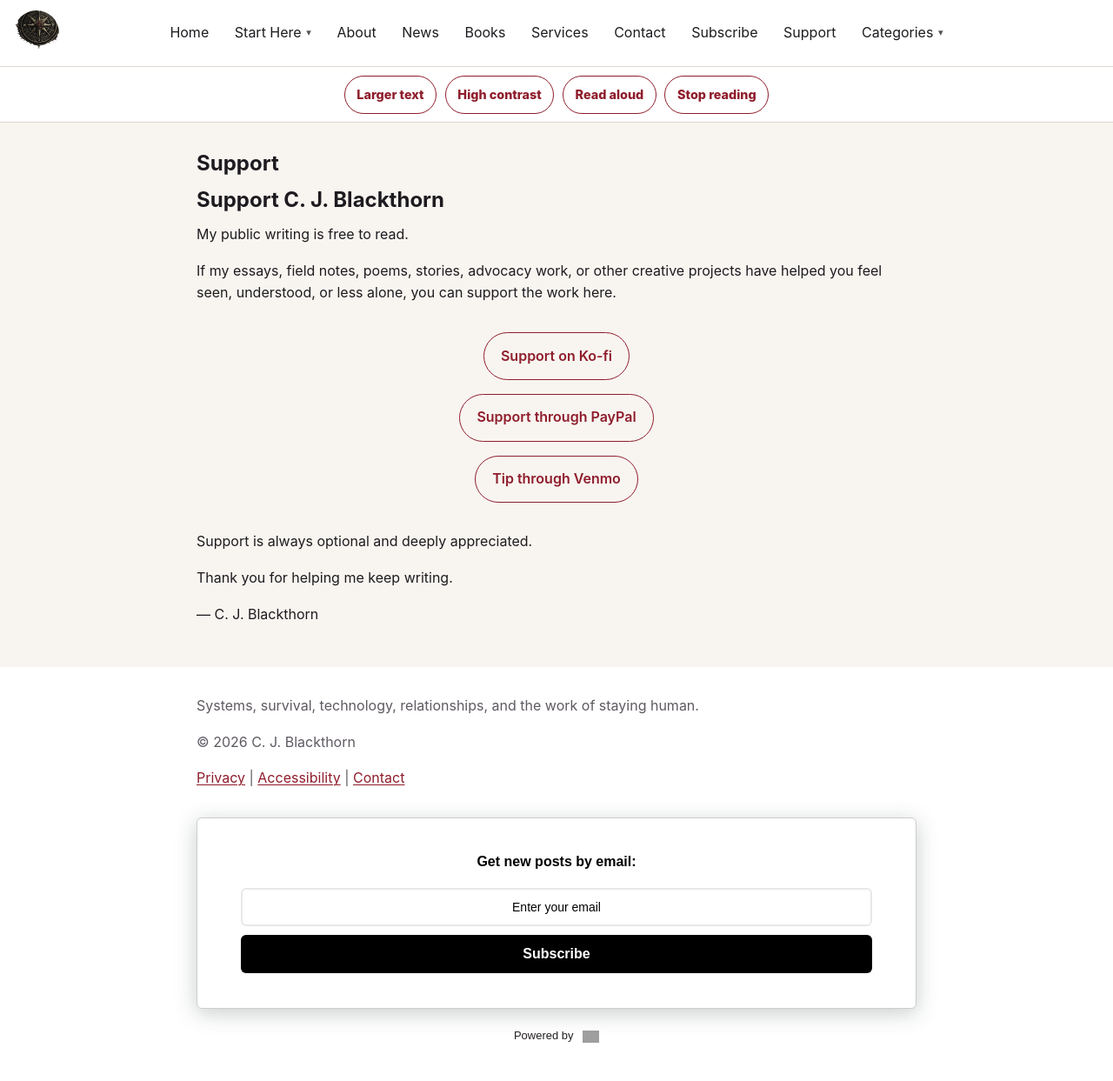
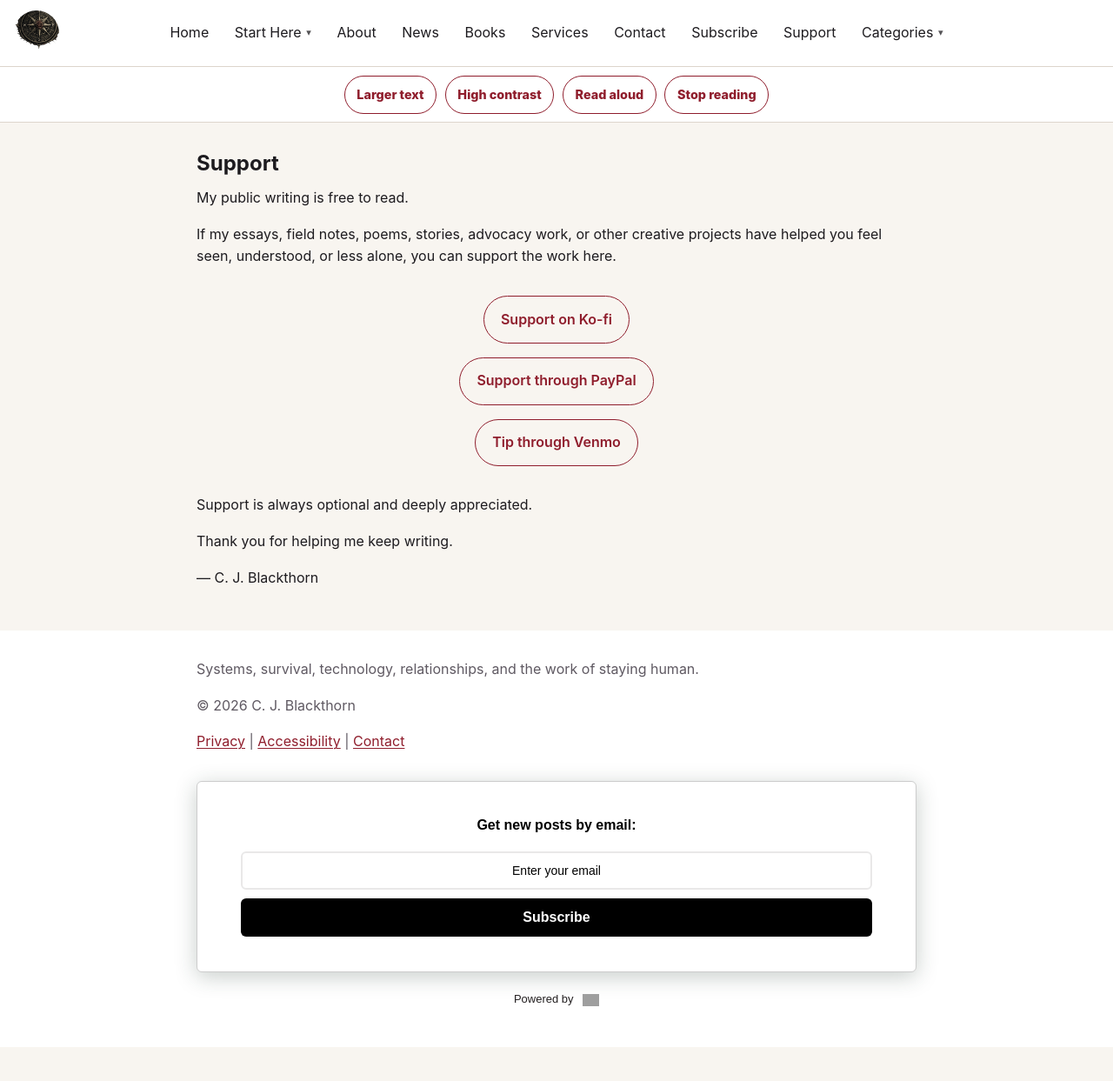
Before and after one commit to cjblackthorn/cjblackthorn.github.io, a Jekyll site: the page built from support.md, in a window 1280 px wide and 1246 px high. Shown: the top 1243 px of the window at 87% size. Built offline with Jekyll 4.4.1, drawn with Linux system fonts in a browser that asks for light colours; grey boxes are pictures that could not be loaded.

Commit message:
Remove duplicate page headings

```diff
--- a/support.md
+++ b/support.md
@@ -3,8 +3,6 @@ layout: page
 title: Support
 permalink: /support/
 ---
-
-# Support C. J. Blackthorn
 
 My public writing is free to read.
 
```
